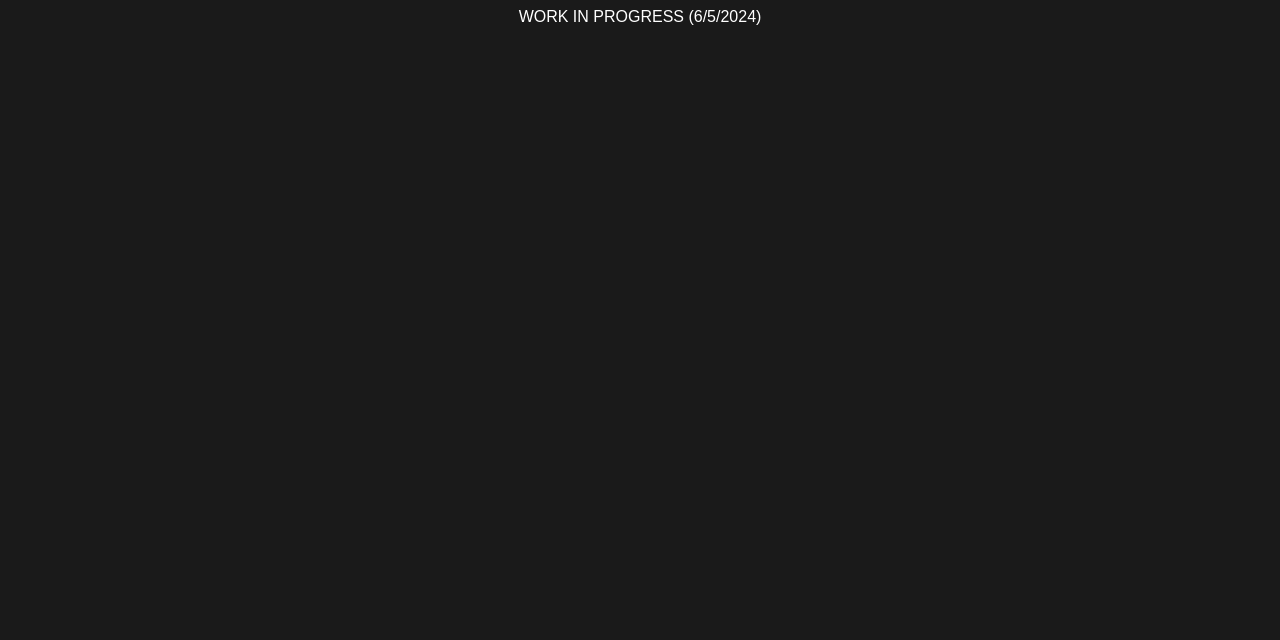
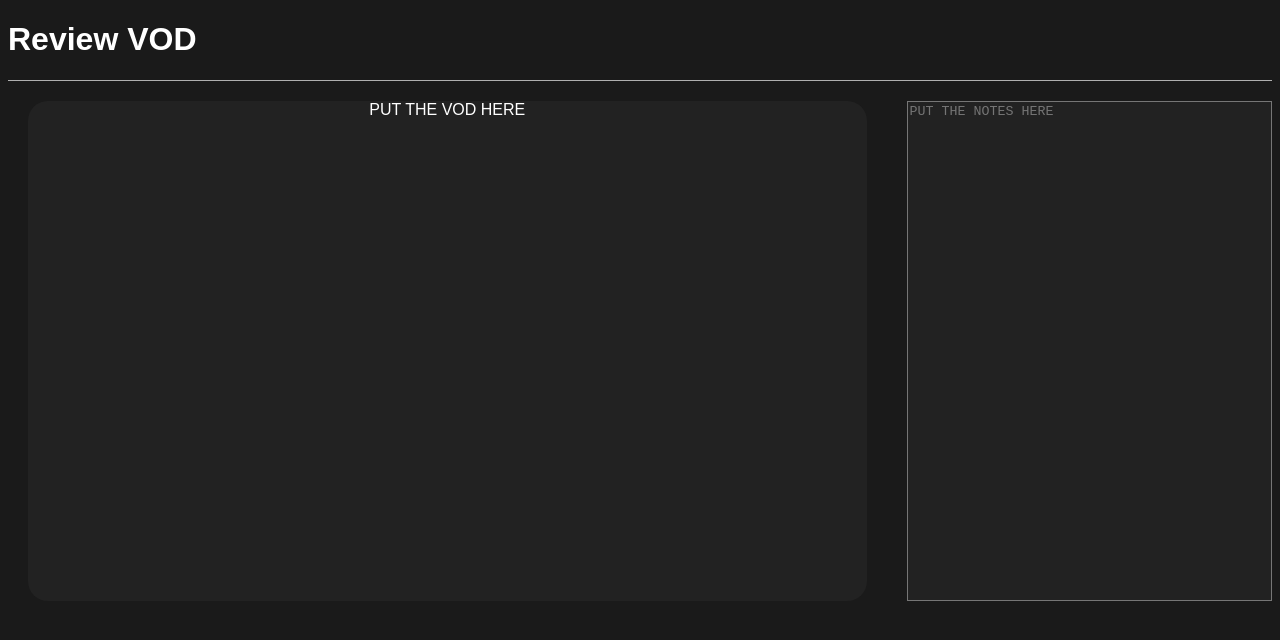
Before and after one commit to JustinYSJSU/react_valorant, a React (Create React App) app: page /vod/1 in a window 1280 px wide. Shown: the top 640 px of the page. Built offline with nearby package versions, Linux system fonts and the light colour scheme; no server answers; the database is empty.

Commit message:
Started vod viewing page add doc id to uploaded vods

```diff
--- /dev/null
+++ b/src/css/vod.module.css
@@ -0,0 +1,40 @@
+.vod-page-container{
+    width: 100%;
+    margin: 0;
+    padding: 0;
+}
+
+.vod-page-top{
+    width: 100%;
+    margin: 0;
+    text-align: left;
+    box-sizing: border-box; /* Ensures padding is included in the width */
+    border-bottom: 1px solid #B0B0B0;
+}
+
+.vod-and-notes{
+    display: flex;
+    flex-direction: row;
+}
+
+.vod-display{
+    display: flex;
+    background-color: #222222;
+    flex-direction: column;
+    border-radius: 20px;
+    width: 70%;
+    height: 500px;
+    align-items: center;
+    margin-left: 20px;
+    margin-top: 20px;
+}
+
+.notes-display{
+    margin-left: 40px;
+    margin-top: 20px;
+    width: 30%;
+    background-color: #222222;
+    resize: none;
+    overflow-y: auto;
+    color: white;
+}
--- a/src/pages/Upload.js
+++ b/src/pages/Upload.js
@@ -2,7 +2,7 @@ import { auth, storage, db  } from "../config/firebase"
 import UploadCSS from "../css/upload.module.css"
 import { useState } from "react"
 import {ref, uploadBytes, getDownloadURL, uploadBytesResumable} from "firebase/storage"
-import {Timestamp, addDoc} from "firebase/firestore"
+import {Timestamp, addDoc, setDoc} from "firebase/firestore"
 import { collection } from "firebase/firestore"
 import { useNavigate } from "react-router-dom"
 
@@ -46,15 +46,16 @@ export const Upload = () =>{
             },
             () => {
                 getDownloadURL(vodRef).then(async (url) =>{
-                    await addDoc(vodsRef, {
-                        agent: agent,
+                    await addDoc(vodsRef, {}).then( docRef => {
+                    setDoc(docRef, {vod_id: docRef.id,  agent: agent,
                         map: map,
                         result: result,
                         timestamp: Timestamp.fromDate(new Date()),
                         user_id: currentUser.uid,
                         video_url: url,
-                        title: title
+                        title: title})
                     })
+
                     setUploadComplete(true)
                     setUploading(false)
                     navigate("/home")
--- a/src/pages/Vod.js
+++ b/src/pages/Vod.js
@@ -1,7 +1,58 @@
+import VodCSS from "../css/vod.module.css"
+import { useParams } from "react-router-dom"
+import { useEffect, useState } from "react"
+import { collection, getDocs, query, where, doc } from "firebase/firestore"
+import { db } from "../config/firebase"
+
 export const Vod = () =>{
+    const {vodID} = useParams()
+    const [vod, setVod] = useState()
+
+    const convertTimestamp = (timestamp) =>{
+        const ms = (timestamp.seconds) * 1000 + (timestamp.nanoseconds / 1000000)
+        return new Date(ms)
+    }
+
+    useEffect( () =>{
+        const getVod = async () =>{
+           const q = query(collection(db, "videos"), where ("", "==", vodID))
+
+           const querySnapshot = await getDocs(q)
+           querySnapshot.forEach( (doc) =>{
+            console.log(doc)
+           })
+           /*
+           const vod_info = {
+            agent: doc.data().agent,
+            map: doc.data().map,
+            timestamp: readableTimestamp,
+            vod_url: doc.data().video_url,
+            vod_title: doc.data().title,
+            result: doc.data().result,
+            vod_id: doc.id
+           }
+           setVod(vod_info)
+           */
+        }
+        getVod()
+    },[])
+
     return(
-        <div>
-            WORK IN PROGRESS (6/5/2024)
+        <div className={VodCSS['vod-page-container']}>
+            <div className={VodCSS['vod-page-top']}>
+              <h1> Review VOD </h1>
+            </div>
+
+            <div className={VodCSS['vod-and-notes']}>
+              <div className={VodCSS['vod-display']}>
+                PUT THE VOD HERE
+              </div>
+
+              <textarea placeholder="PUT THE NOTES HERE" className={VodCSS['notes-display']}>
+
+              </textarea>
+            </div>
+
         </div>
     )
 }
```
